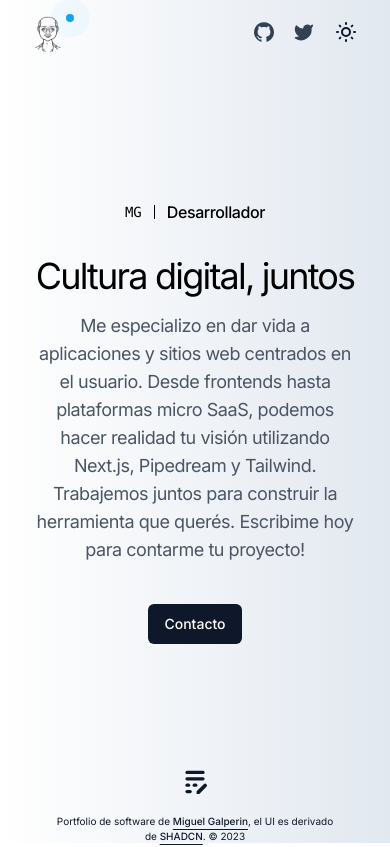
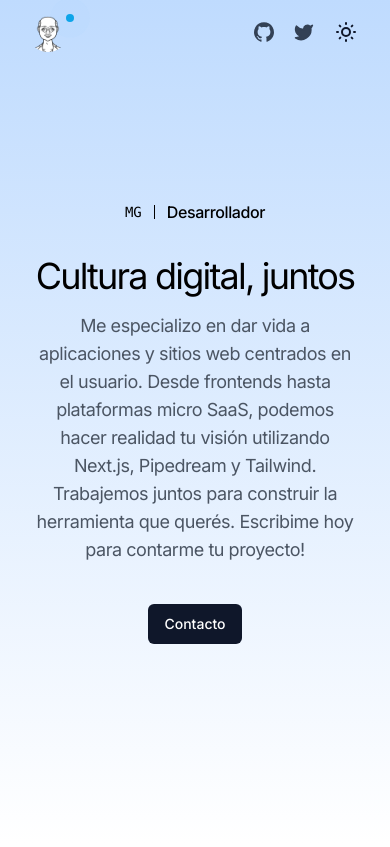
Before and after one commit to MiguelGalp/miPortfolio, a Next.js app: page / in a window 390 px wide. Shown: the top 847 px of the page. Built offline with nearby package versions, Linux system fonts and the light colour scheme; what tailwind-dracula, tailwind-gradient-mask-image would draw is missing.

Commit message:
mobile layout

```diff
--- a/components/cover_image.tsx
+++ b/components/cover_image.tsx
@@ -16,7 +16,6 @@ import {
   HoverCardContent,
   HoverCardTrigger,
 } from "@/components/ui/hover-card"
-
 import ContactForm from "./contact_form"
 import { Button } from "./ui/button"
 import { Input } from "./ui/input"
@@ -24,8 +23,8 @@ import { Label } from "./ui/label"
 
 export function CoverImage() {
   return (
-    <div className="relative bottom-[65px] lg:bottom-[80px] flex min-h-screen lg:bg-none bg-gradient-to-r from-white to-slate-200">
-      <div className="flex flex-1 flex-col justify-center px-8 py-8 md:px-12 lg:flex-none lg:px-24 lg:py-36">
+    <div className="relative bottom-[65px] flex min-h-screen bg-gradient-to-b from-blue-200 to-white lg:bottom-[80px] lg:bg-none">
+      <div className="flex flex-1 flex-col justify-center p-8 md:px-12 lg:flex-none lg:px-24 lg:py-36">
         <div className="mx-auto w-full lg:max-w-6xl">
           <div className="mx-auto max-w-xl text-center lg:p-1 lg:text-left">
             <div>
@@ -79,7 +78,9 @@ export function CoverImage() {
                   <DialogHeader>
                     <DialogTitle>GENIAL!</DialogTitle>
                     <DialogDescription>
-                      Me encanta saber más sobre tu proyecto, ideas y sobretodo me interesa que estemos en contacto. La seguimos por email.
+                      Me encanta saber más sobre tu proyecto, ideas y sobretodo
+                      me interesa que estemos en contacto. La seguimos por
+                      email.
                     </DialogDescription>
                   </DialogHeader>
                   <div className="grid gap-4 py-4">
--- a/components/footer.tsx
+++ b/components/footer.tsx
@@ -6,7 +6,7 @@ import { Icons } from "@/components/icons"
 export function SiteFooter() {
   const currentYear = new Date().getFullYear()
   return (
-    <footer className="container fixed bottom-0 w-full max-w-[1104px]">
+    <footer className="container mb-10 w-full max-w-[1104px] lg:fixed lg:bottom-0">
       <div className="flex flex-col items-center justify-between gap-4 md:h-24 md:flex-row md:py-0">
         <div className="flex flex-col items-center gap-4 px-8 md:flex-row md:gap-2 md:px-0">
           <Icons.logo className="h-8 w-8 md:h-6" />
```
